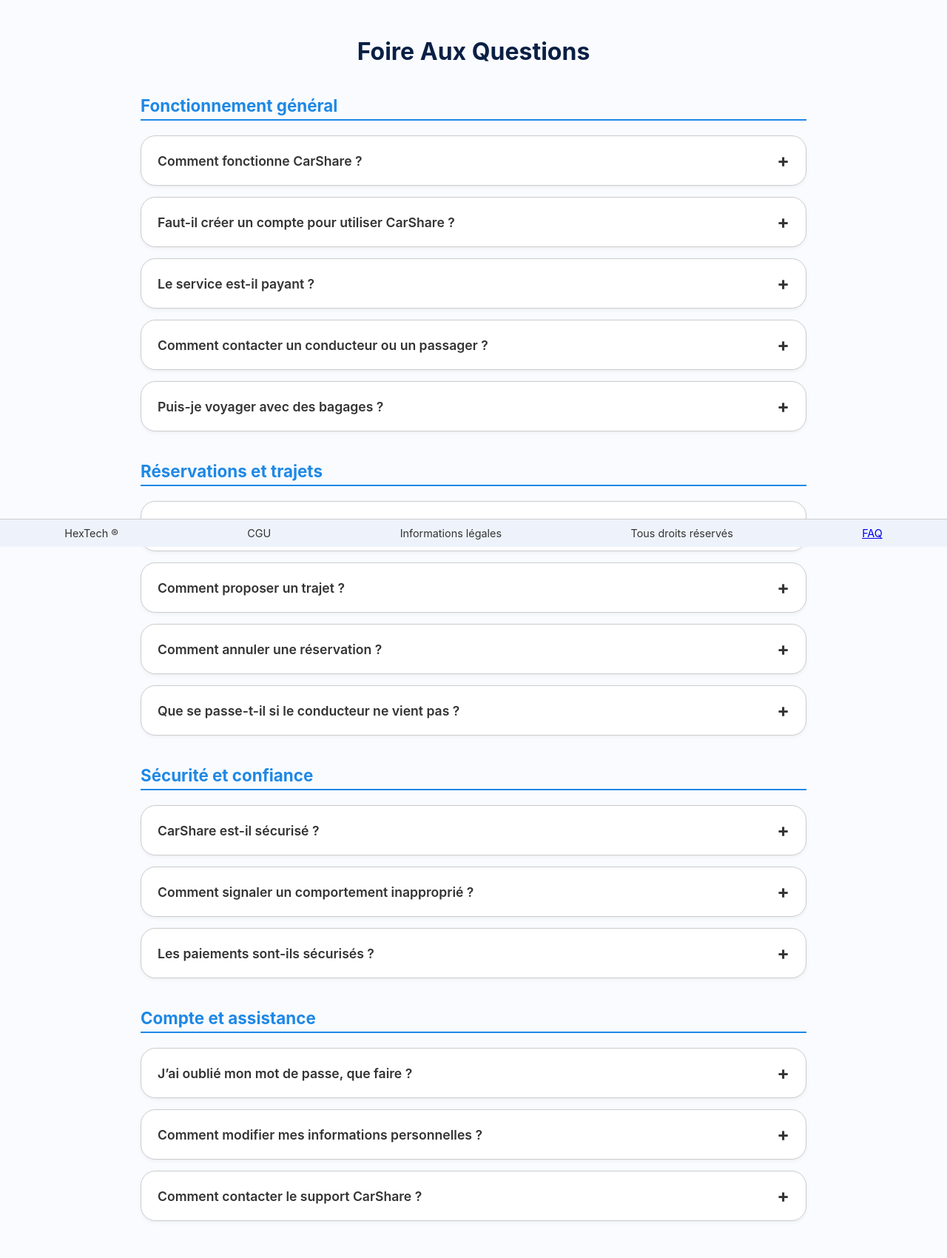
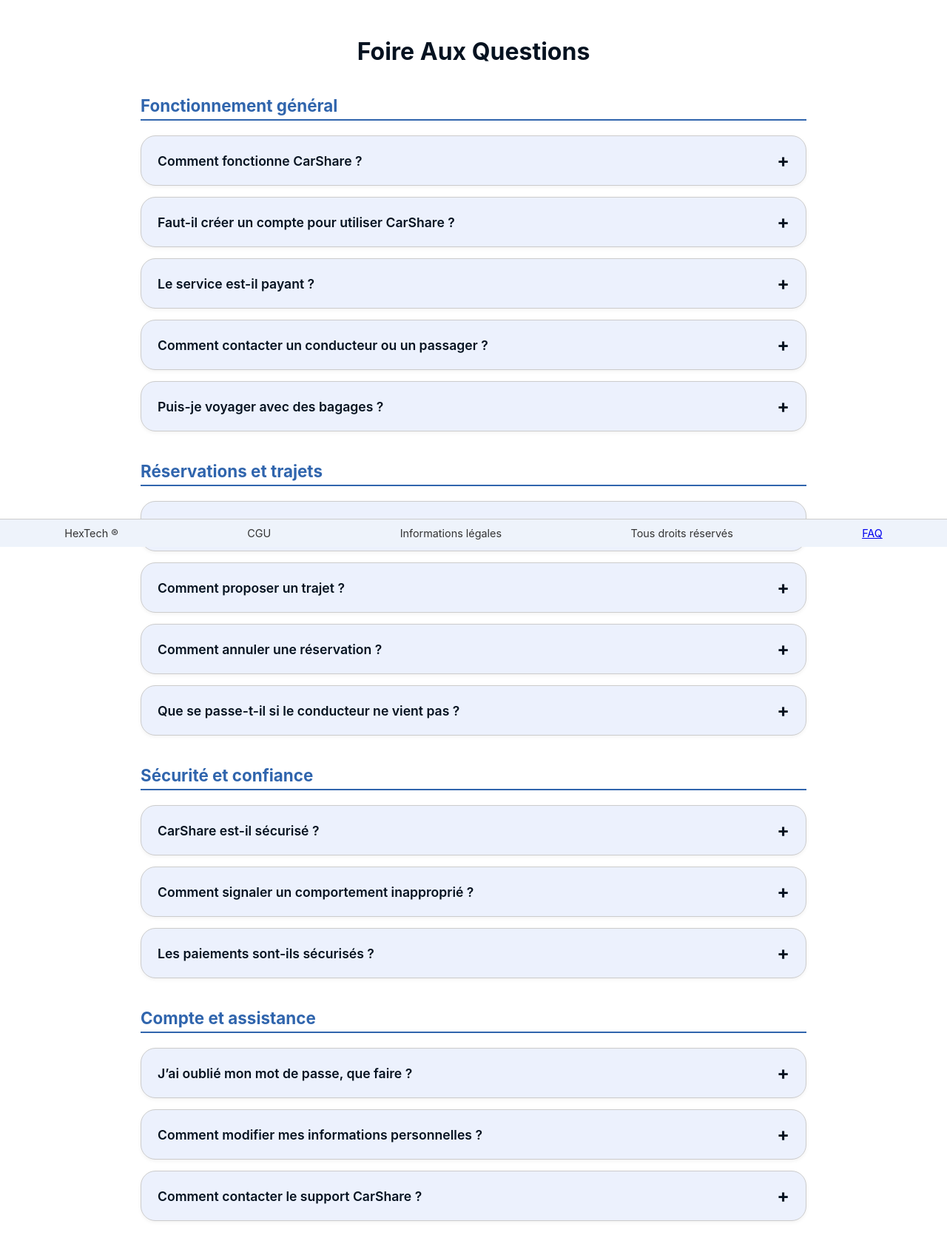
Before and after one commit to Lucass-Dev/CarShare, a PHP site: page /FAQ.html in a window 1280 px wide. Shown: the part 61-1761 px from the top of the page at 74% size. Run offline with PHP 8.4, Linux system fonts and the light colour scheme.

Commit message:
couleurs

```diff
--- a/FAQ.html
+++ b/FAQ.html
@@ -9,10 +9,10 @@
   <style>
     body {
       font-family: "Inter", Arial, sans-serif;
-      background-color: #f9fbff;
+      background-color: #fff;
       margin: 0;
       padding: 0;
-      color: #333;
+      color: #051220;
     }
 
     main {
@@ -23,21 +23,21 @@
 
     h1 {
       text-align: center;
-      color: #0a1f44;
+      color: #051220;
       font-size: 2em;
       margin-bottom: 40px;
     }
 
     h2 {
-      color: #1e88e5;
+      color: #3065ad;
       font-size: 1.4em;
       margin: 40px 0 20px;
-      border-bottom: 2px solid #1e88e5;
+      border-bottom: 2px solid #3065ad;
       padding-bottom: 5px;
     }
 
     .faq-item {
-      background-color: white;
+      background-color: #ecf1fd;
       border: 1px solid #ccc;
       border-radius: 20px;
       margin-bottom: 15px;
@@ -48,7 +48,7 @@
     }
 
     .faq-item:hover {
-      border-color: #1e88e5;
+      border-color: #3065ad;
     }
 
     /* Checkbox caché */
@@ -92,7 +92,7 @@
 
     .faq-toggle:checked + label .faq-icon {
       transform: rotate(45deg);
-      color: #1e88e5;
+      color: #3065ad;
     }
 
     @keyframes fadeIn {
--- a/assets/styles/index.css
+++ b/assets/styles/index.css
@@ -7,7 +7,7 @@
 body {
     font-family: -apple-system, BlinkMacSystemFont, "Segoe UI", Roboto, Helvetica, Arial, sans-serif;
     line-height: 1.6;
-    color: #333;
+    color: #051220;
     background-color: #ffffff;
 }
 
```
